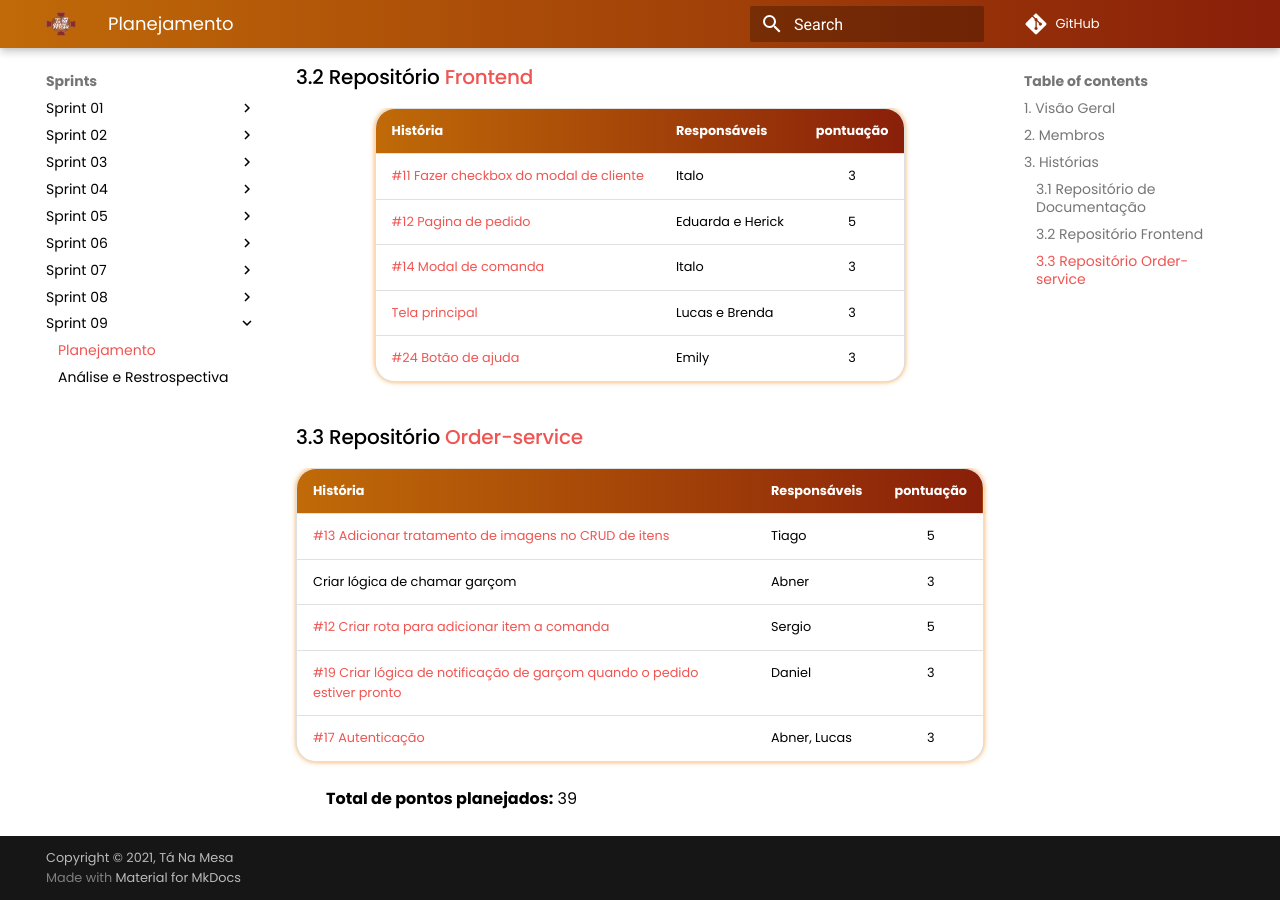
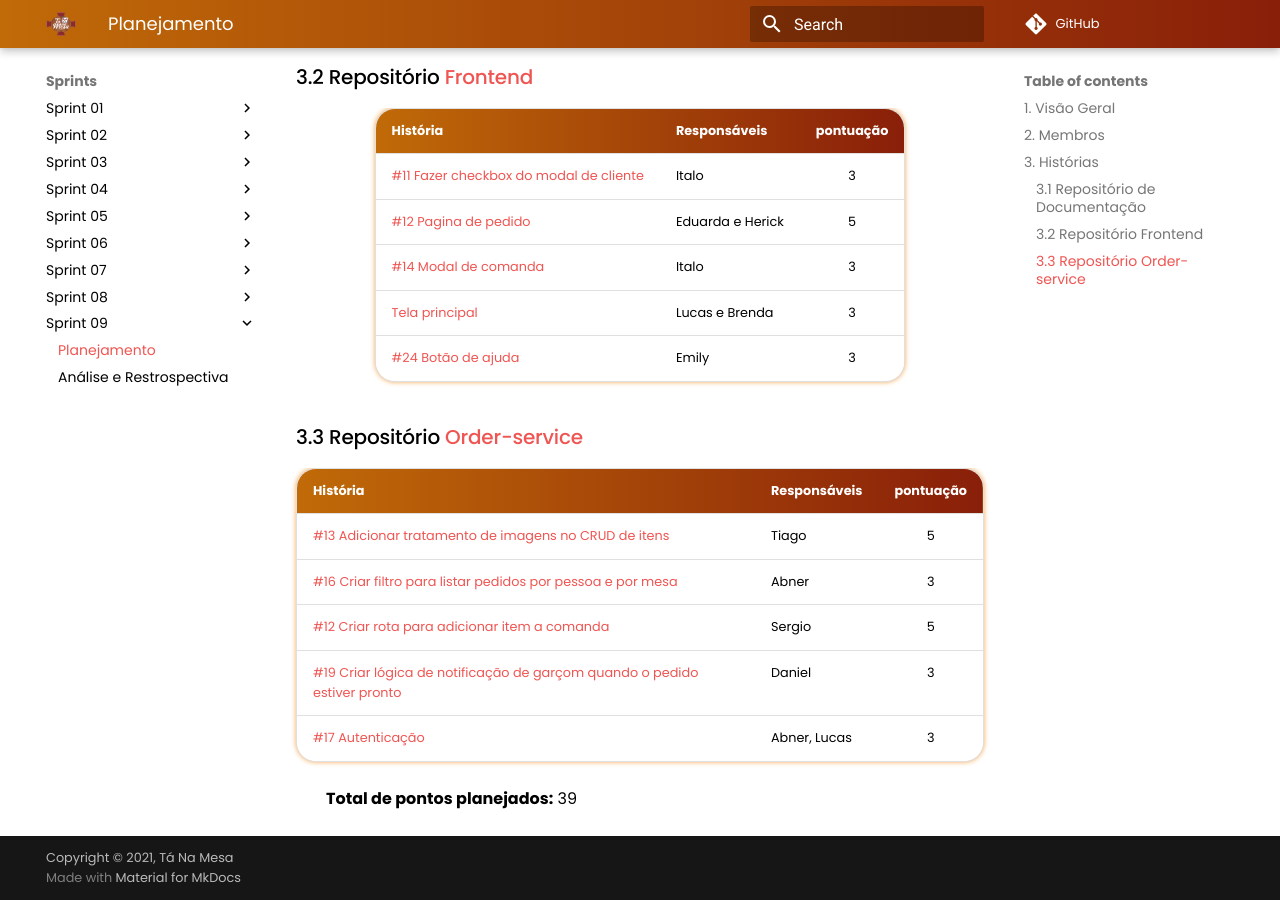
Before and after one commit to UnBArqDsw2021-1/2021.1_G02_TaNaMesa_docs, an MkDocs documentation site: the page built from docs/Sprints/Sprint-09/Planning-09.md, in a window 1280 px wide and 900 px high, scrolled down 1133 px. Built offline with MkDocs 1.6.1 and Material for MkDocs 9.7.7, drawn with Linux system fonts in a browser that asks for light colours; comment, search, counter and statistics services are not loaded.

Commit message:
(#126) Corrigindo issue no planning sprint 9

```diff
--- a/docs/Sprints/Sprint-09/Planning-09.md
+++ b/docs/Sprints/Sprint-09/Planning-09.md
@@ -44,7 +44,7 @@
 |     História     |  Responsáveis   | pontuação |
 | :--------------  | :-------------  | :-------: |
 | [#13 Adicionar tratamento de imagens no CRUD de itens](https://github.com/UnBArqDsw2021-1/2021.1_G02_TaNaMesa_Order_Service/issues/13) | Tiago | 5 |
-| Criar lógica de chamar garçom  | Abner | 3 |
+| [#16 Criar filtro para listar pedidos por pessoa e por mesa](https://github.com/UnBArqDsw2021-1/2021.1_G02_TaNaMesa_Order_Service/issues/16)  | Abner | 3 |
 | [#12 Criar rota para adicionar item a comanda](https://github.com/UnBArqDsw2021-1/2021.1_G02_TaNaMesa_Order_Service/issues/12) | Sergio | 5 |
 | [#19 Criar lógica de notificação de garçom quando o pedido estiver pronto](https://github.com/UnBArqDsw2021-1/2021.1_G02_TaNaMesa_Order_Service/issues/19) | Daniel | 3 |
 | [#17 Autenticação](https://github.com/UnBArqDsw2021-1/2021.1_G02_TaNaMesa_Order_Service/issues/17) | Abner, Lucas | 3 |
```
